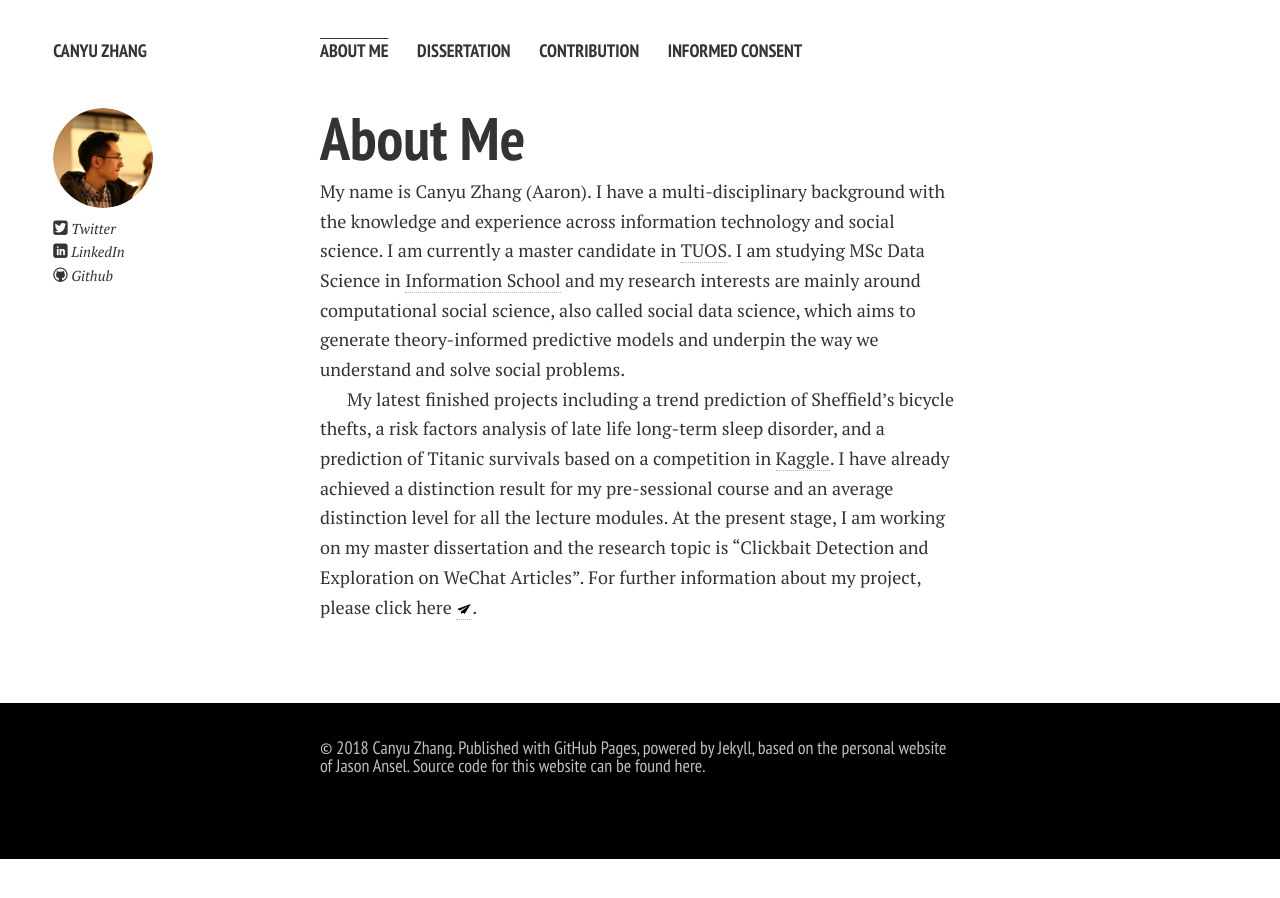
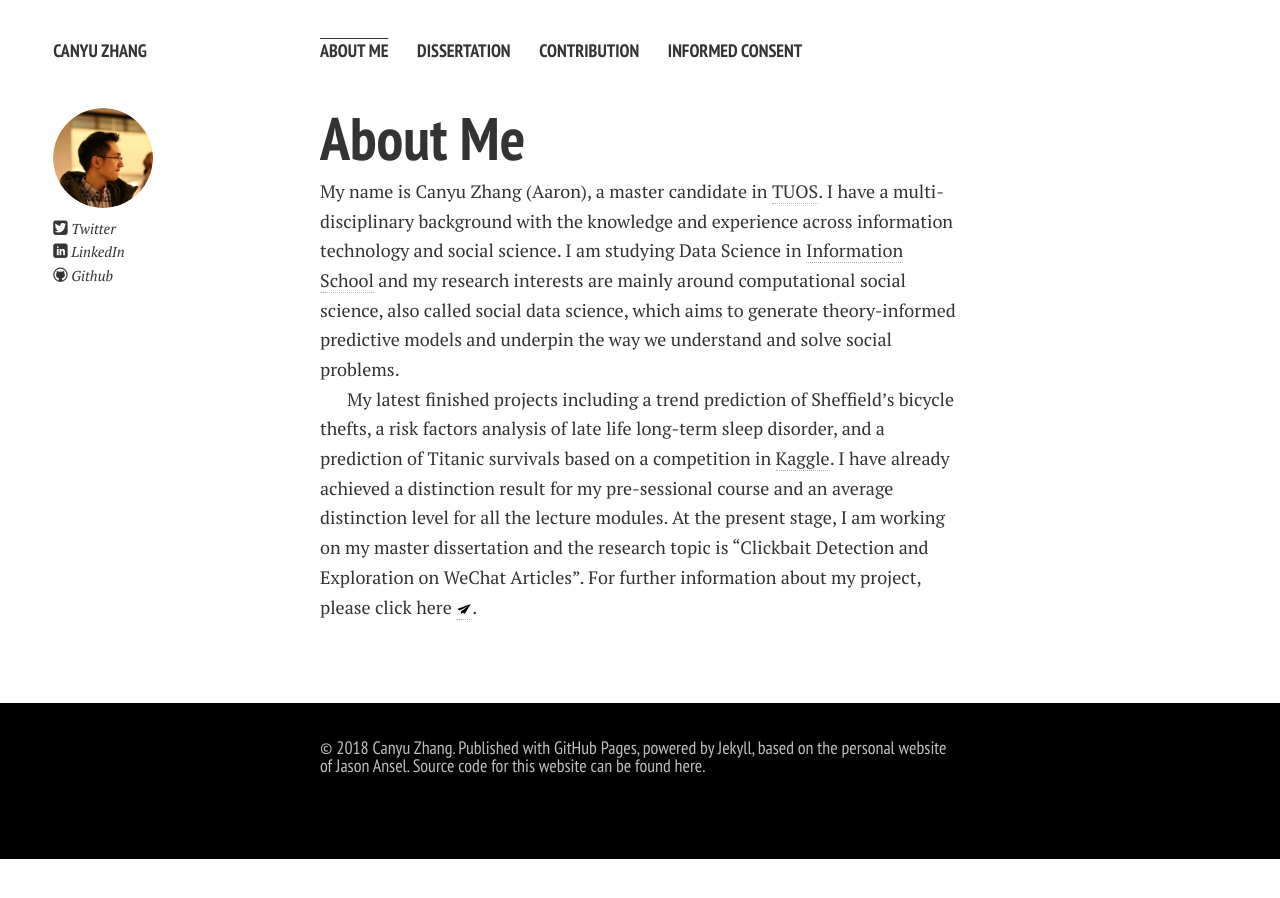
Before and after one commit to aaronzhangcanyu/aaronzhangcanyu.github.io, a Jekyll site: the page built from index.md, in a window 1280 px wide. Built offline with Jekyll 4.4.1, drawn with Linux system fonts in a browser that asks for light colours; nearby versions of some CDN libraries; Markdown is read by kramdown in place of the engine named in the settings; our own code applies the rules of GitHub Pages for plain Markdown files.

Commit message:
Update index.md

```diff
--- a/index.md
+++ b/index.md
@@ -4,11 +4,9 @@ layout: page
 
 # About Me
 
-My name is Canyu Zhang (Aaron). I have a multi-disciplinary background with the
+My name is Canyu Zhang (Aaron), a master candidate in [TUOS]. I have a multi-disciplinary background with the
 knowledge and experience across information technology and social science.
-I am currently a master candidate in [TUOS].
-I am studying MSc Data Science in [Information School]
-and my research interests are mainly around computational social science,
+I am studying Data Science in [Information School] and my research interests are mainly around computational social science,
 also called social data science, which aims to generate theory-informed predictive models
 and underpin the way we understand and solve social problems.
 
```
